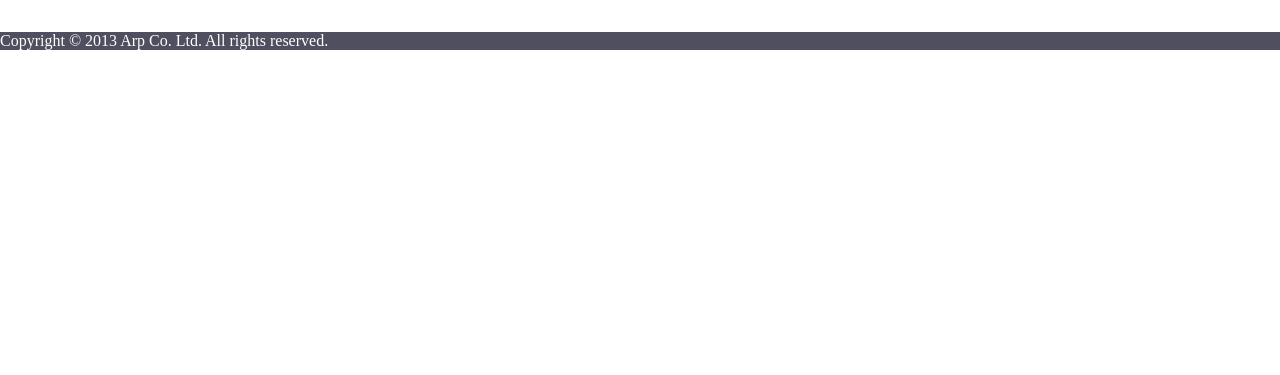
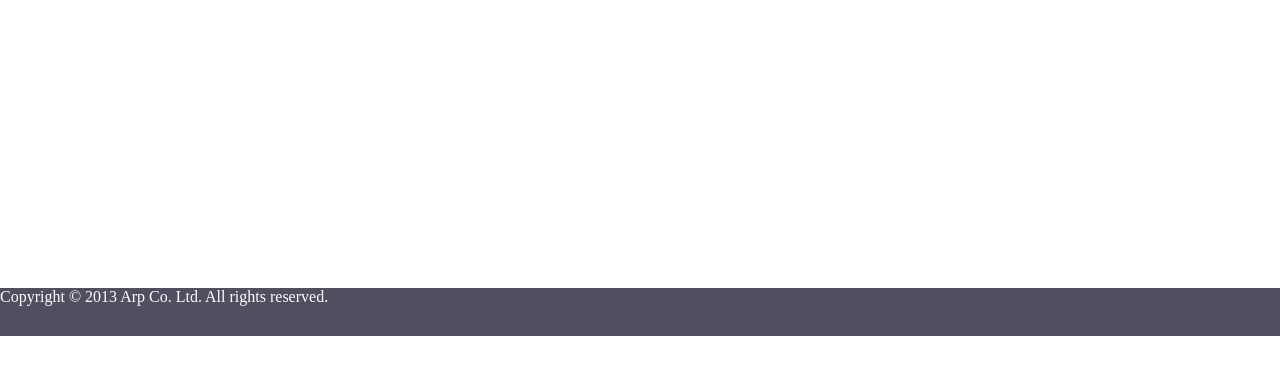
Before and after one commit to YutaMiura/chrono, a Django app: template chrono/template/base.html in a window 1280 px wide. Shown: the part 66-441 px from the top of the page. Run offline with Django 3.2, Linux system fonts and the light colour scheme; the template is opened without the code that fills it, so the values that code supplies are empty; parts of the project's set-up code (start-up, migrations or seed data) failed here and were passed over.

Commit message:
modify base.css to change the footer layout.

```diff
--- a/chrono/static/base/base.css
+++ b/chrono/static/base/base.css
@@ -50,5 +50,6 @@ body {
 footer {
     color: #ffffff;
     background-color: #4f4f5f;
-    margin: 2em 0 0 0;
+    margin: 18em 0 0 0;
+    height: 3em;
 }
```
